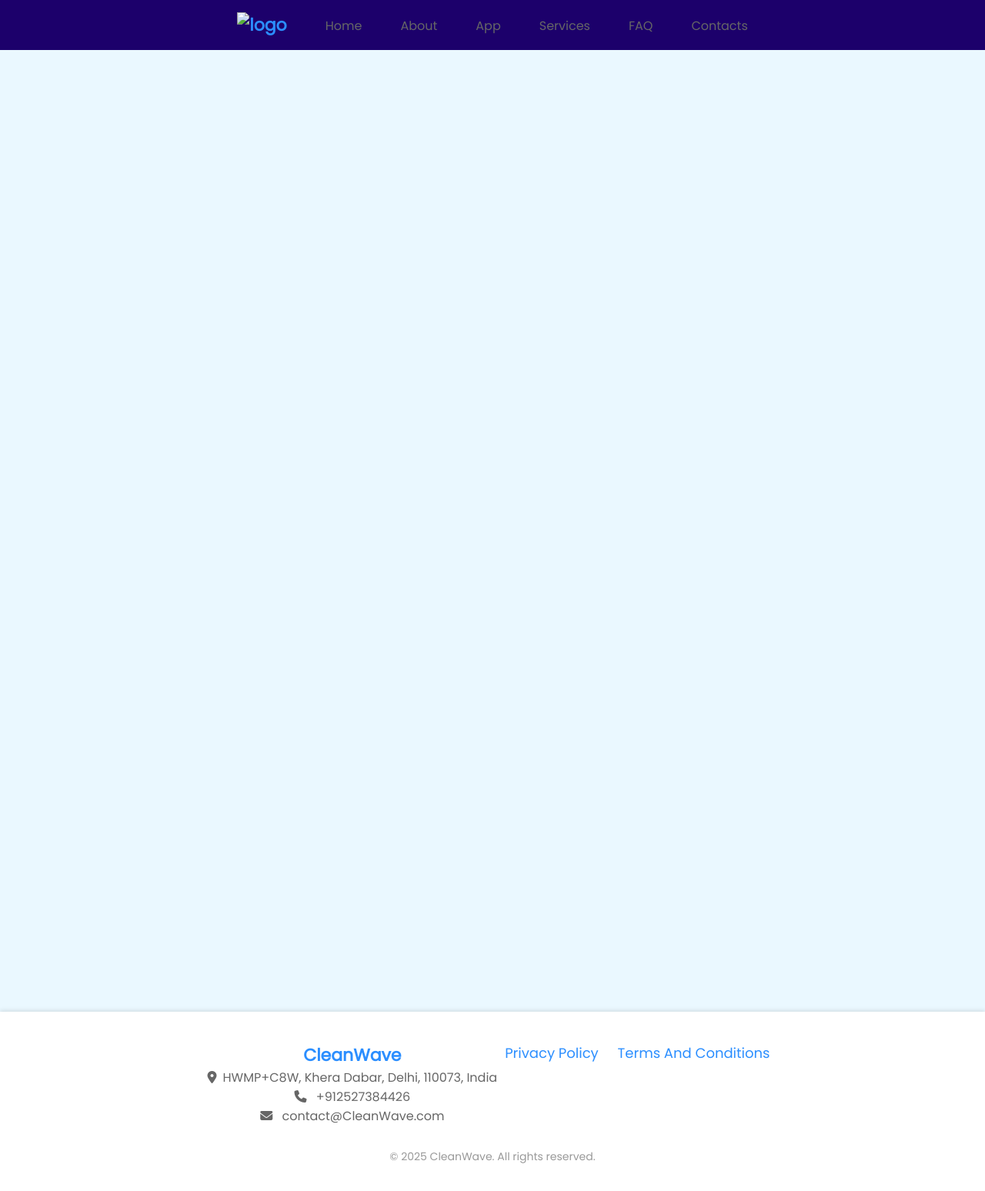
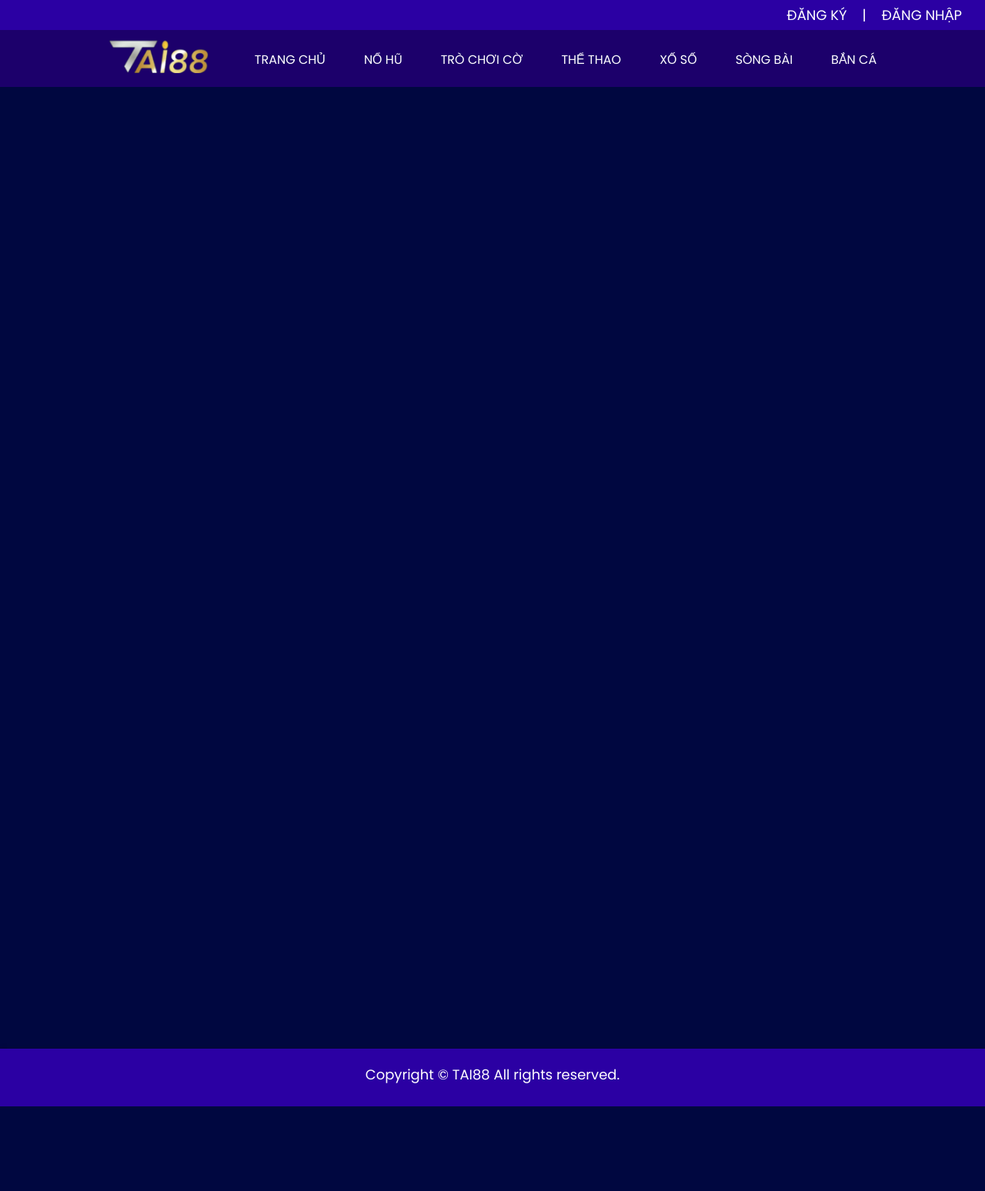
Before and after one commit to NausAlexus/test-c1, a plain HTML site: page index.html in a window 1280 px wide. Shown: the whole page at 77% size. After the commit the page ends 1438 px from the top, so only its background shows below. Drawn offline with Linux system fonts and the light colour scheme.

Commit message:
апвап

```diff
--- /dev/null
+++ b/burgerMenu.js
@@ -0,0 +1,26 @@
+document.addEventListener("DOMContentLoaded", function() {
+    const burgerMenu = document.getElementById('burgerMenu');
+    const navList = document.getElementById('navList');
+
+    // Открыть и закрыть меню при клике на бургер
+    burgerMenu.addEventListener('click', (event) => {
+        navList.classList.toggle('show'); // Показать/скрыть меню
+
+        // Если меню открывается, скрываем бургер
+        if (navList.classList.contains('show')) {
+            burgerMenu.classList.add('hidden');
+        } else {
+            burgerMenu.classList.remove('hidden');
+        }
+
+        event.stopPropagation(); // Остановить всплытие, чтобы предотвратить закрытие сразу после открытия
+    });
+
+    // Закрыть меню при клике вне его
+    document.addEventListener('click', (event) => {
+        if (navList.classList.contains('show') && !navList.contains(event.target) && !burgerMenu.contains(event.target)) {
+            navList.classList.remove('show'); // Скрыть меню
+            burgerMenu.classList.remove('hidden'); // Показать бургер при закрытии
+        }
+    });
+});
--- a/index.html
+++ b/index.html
@@ -1,5 +1,5 @@
 <!DOCTYPE html>
-<html lang="en">
+<html lang="vi">
 
 <head>
     <meta charset="UTF-8" />
@@ -14,12 +14,19 @@
     <link rel="icon" href="img/favicon.ico" />
     <link rel="stylesheet" href="style.css" />
 
+    <script src="burgerMenu.js" defer></script>
+
 </head>
 
 <body>
+    <div class="header-button-container">
+        <a href="#register" class="header-button header-left-button">ĐĂNG KÝ</a>
+        <span class="header-separator">|</span>
+        <a href="#login" class="header-button header-right-button">ĐĂNG NHẬP</a>
+    </div>
     <header class="header">
         <nav class="navigation">
-            <a class="header-link" href="/"><img src="" alt="logo"></a>
+            <a class="header-link" href="/"><img class="logo-img" src="img/logo tai88.png" alt="logo"></a>
             <div class="burger-menu" id="burgerMenu">
                 <div class="burger-line"></div>
                 <div class="burger-line"></div>
@@ -27,22 +34,25 @@
             </div>
             <ul class="nav-list" id="navList">
                 <li class="nav-item">
-                    <a class="nav-link" href="/">Home</a>
+                    <a class="nav-link" href="/">Trang chủ</a>
                 </li>
                 <li class="nav-item">
-                    <a class="nav-link" href="about/">About</a>
+                    <a class="nav-link" href="/">NỔ HŨ</a>
                 </li>
                 <li class="nav-item">
-                    <a class="nav-link" href="app/">App</a>
+                    <a class="nav-link" href="about/">TRÒ CHƠI CỜ</a>
                 </li>
                 <li class="nav-item">
-                    <a class="nav-link" href="services/">Services</a>
+                    <a class="nav-link" href="app/">THỂ THAO</a>
                 </li>
                 <li class="nav-item">
-                    <a class="nav-link" href="faq/">FAQ</a>
+                    <a class="nav-link" href="services/">XỐ SỐ</a>
                 </li>
                 <li class="nav-item">
-                    <a class="nav-link" href="contacts/">Contacts</a>
+                    <a class="nav-link" href="faq/">SÒNG BÀI</a>
+                </li>
+                <li class="nav-item">
+                    <a class="nav-link" href="contacts/">BẮN CÁ</a>
                 </li>
             </ul>
         </nav>
@@ -53,25 +63,7 @@
     </main>
 
     <footer class="footer">
-        <div class="footer-content">
-            <div class="footer-details">
-                <a class="footer-brand" href="/">CleanWave</a>
-                <a class="footer-location" href="https://maps.app.goo.gl/aVaoywQuf5CmmajKA" target="_blank">
-                    <i class="fas fa-map-marker-alt"></i>HWMP+C8W, Khera Dabar, Delhi, 110073, India
-                </a>
-                <a class="footer-phone" href="tel:+912527384426">
-                    <i class="fas fa-phone"></i> +912527384426
-                </a>
-                <a class="footer-email" href="mailto:contact@CleanWave.com">
-                    <i class="fas fa-envelope"></i> contact@CleanWave.com
-                </a>
-            </div>
-            <div class="footer-links">
-                <a href="privacy-policy/">Privacy Policy</a>
-                <a href="terms-conditions/">Terms And Conditions</a>
-            </div>
-        </div>
-        <p class="footer-rights">&copy; 2025 CleanWave. All rights reserved.</p>
+        <p class="footer-rights">Copyright &copy; TAI88 All rights reserved.</p>
     </footer>
 
 </body>
--- a/style.css
+++ b/style.css
@@ -24,7 +24,7 @@ body {
     font-size: 18px;
     font-weight: 400;
     margin: 0;
-    background-color: #eaf8ff;
+    background-color: #000740;
     color: rgb(0, 0, 0);
     display: flex;
     flex-direction: column;
@@ -67,13 +67,17 @@ body::-webkit-scrollbar-track {
 }
 .header {
     width: 100%;
-    padding: 16px 20px;
+    padding: 2px 20px;
     background-color: #1c006b;
     transition: top 0.3s;
     z-index: 1000;
     max-width: 1920px;
     margin: 0 auto;
     transition: transform 0.3s ease, box-shadow 0.3s ease;
+}
+.logo-img {
+    width: 140px;
+    height: auto;
 }
 .header.hidden {
     transform: translateY(-120%); /* Смещение заголовка вверх при скрытии */
@@ -82,14 +86,6 @@ body::-webkit-scrollbar-track {
     display: flex;
     justify-content: center;
     align-items: center;
-}
-.header-link,
-.footer-brand {
-    text-decoration: none;
-    color: #2b8eff;
-    font-weight: 900;
-    font-size: 22px;
-    transition: color 0.3s ease;
 }
 .nav-list {
     list-style: none;
@@ -103,18 +99,10 @@ body::-webkit-scrollbar-track {
 .nav-link {
     font-weight: 100;
     text-decoration: none;
-    color: #666;
+    color: #ffffff;
     font-size: 16px;
-    border-bottom: 1px solid transparent;
-    transition: color 0.3s ease,
-                letter-spacing 0.3s ease;
-}
-
-.nav-link-hover {
-    border-bottom: 1px solid transparent;
-    border-top: 1px solid transparent;
-    transition: border-bottom 0.3s ease,
-                border-top 0.3s ease;
+    transition: color 0.3s ease;
+    text-transform: uppercase;
 }
 
 @media (max-width: 550px) {
@@ -278,8 +266,8 @@ body::-webkit-scrollbar-track {
 }
 
 .footer {
-    background-color: #ffffff; /* Светлый фон */
-    padding: 20px;
+    background-color: #2b00a3; /* Светлый фон */
+    padding: 10px;
     box-shadow: 0 -2px 5px rgba(0, 0, 0, 0.1); /* Тень для глубины */
     margin-top: auto;
     display: flex;
@@ -326,8 +314,8 @@ body::-webkit-scrollbar-track {
 }
 
 .footer-rights {
-    font-size: 14px;
-    color: #999; /* Цвет текста для прав */
+    font-size: 18px;
+    color: #ffffff; /* Цвет текста для прав */
     margin-top: 10px; /* Отступ сверху */
 }
 
@@ -348,6 +336,40 @@ body::-webkit-scrollbar-track {
         margin-top: 0; /* Убираем отступ сверху */
     }
 }
+
+.header-button-container {
+    background-color: #2b00a3;
+    display: flex;
+    justify-content: flex-end; /* Выравнивание по правому краю */
+    align-items: center;
+    gap: 10px; /* Отступ между кнопками */
+    padding: 6px;
+    padding-right: 30px;
+}
+
+.header-button {
+    text-decoration: none; /* Убираем подчеркивание */
+    color: white; /* Цвет текста */
+    border-radius: 5px; /* Закругление углов */
+    transition: color 0.3s; /* Плавный переход для фона */
+}
+
+.header-button:hover {
+    color: silver;
+}
+
+.header-separator {
+    margin: 0 10px; /* Отступ для разделителя */
+    color: #ffffff; /* Цвет разделителя */
+}
+
+/* Адаптивные стили */
+@media (max-width: 600px) {
+    .header-button {
+        padding: 8px 12px; /* Уменьшаем отступы на маленьких экранах */
+    }
+}
+
 
 
 
@@ -376,51 +398,7 @@ body::-webkit-scrollbar-track {
 
 
 @media (min-width: 1025px) {
-    .header-link:hover,
-    .footer-brand:hover {
-        color: #666;
-    }
     .nav-link:hover {
-        color: #2b8eff;
-        letter-spacing: 4px;
-    }
-    .footer-links a:hover {
-        color: #666;
-    }
-    .footer-location:hover,
-    .footer-phone:hover,
-    .footer-email:hover {
-        color: #2b8eff;
-    }
-    .privacy-terms-mail:hover {
-        text-decoration: underline;
-    }
-    .header-btn-app:hover {
-        background-color: #ffcf3d;
-    }
-    .work-step:hover {
-        transform: translateY(-5px);
-        box-shadow: 0 4px 15px rgba(0, 0, 0, 0.1);
-    }
-    .comfort-block:hover {
-        transform: translateY(-5px);
-        box-shadow: 0 4px 15px rgba(0, 0, 0, 0.2);
-    }
-    .new-arrivals-prev:hover, .new-arrivals-next:hover {
-        background-color: #389bffd7;
-    }
-    .order-btn:hover {
-        background-color: #000000;
-    }
-    .service-card:hover .service-card-overlay {
-        background-color: rgba(0, 0, 0, 0.164);
-    }
-
-    .form-content button:hover{
-        background-color: yellowgreen;
-    }
-    .btn-service-link:hover {
-        background-color: #000000;
-
+        color: silver;
     }
 }
```
Also changed, not shown: img/logo tai88.png (added).
